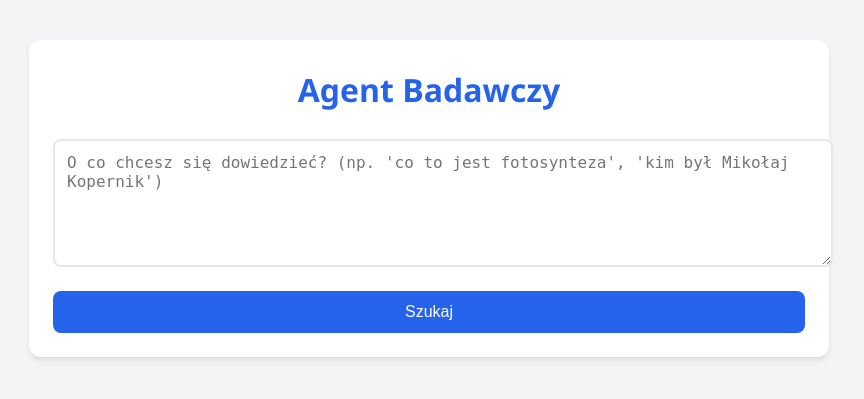
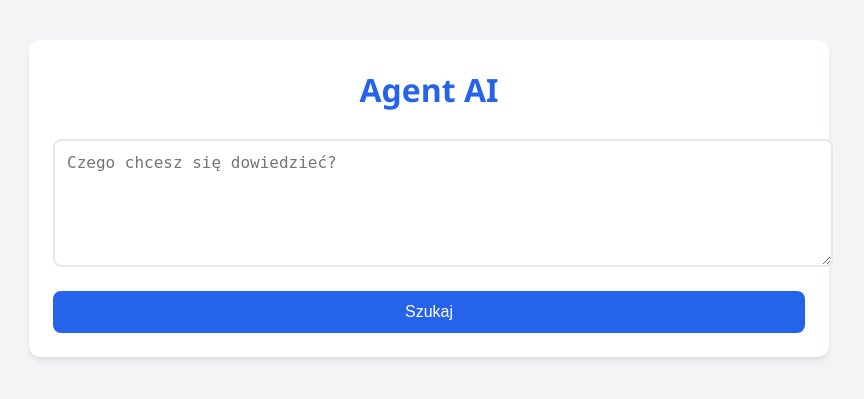
Before and after one commit to Adrian11222006/agent-ai, a Flask app: page / in a window 1280 px wide. Shown: the top 399 px of the page, without its empty margins (211-1075 px from the left). Run offline with Flask 2, Linux system fonts and the light colour scheme.

Commit message:
Update interface: Change title to Agent AI and simplify input placeholder

```diff
--- a/app.py
+++ b/app.py
@@ -81,4 +81,4 @@ if __name__ == '__main__':
     if len(sys.argv) > 1 and sys.argv[1] == '--console':
         run_console()
     else:
-        app.run(host='0.0.0.0', port=5000, debug=True)
+        app.run(host='127.0.0.1', port=5000, debug=True)
--- a/templates/index.html
+++ b/templates/index.html
@@ -3,7 +3,7 @@
 <head>
     <meta charset="UTF-8">
     <meta name="viewport" content="width=device-width, initial-scale=1.0">
-    <title>Agent Badawczy</title>
+    <title>Agent AI</title>
     <style>
         :root {
             --primary-color: #2563eb;
@@ -165,8 +165,8 @@
 <body>
     <div class="container">
         <div class="search-card">
-            <h1>Agent Badawczy</h1>
-            <textarea id="query" placeholder="O co chcesz się dowiedzieć? (np. 'co to jest fotosynteza', 'kim był Mikołaj Kopernik')"></textarea>
+            <h1>Agent AI</h1>
+            <textarea id="query" placeholder="Czego chcesz się dowiedzieć?"></textarea>
             <button id="searchButton" onclick="performSearch()">Szukaj</button>
         </div>
 
```
